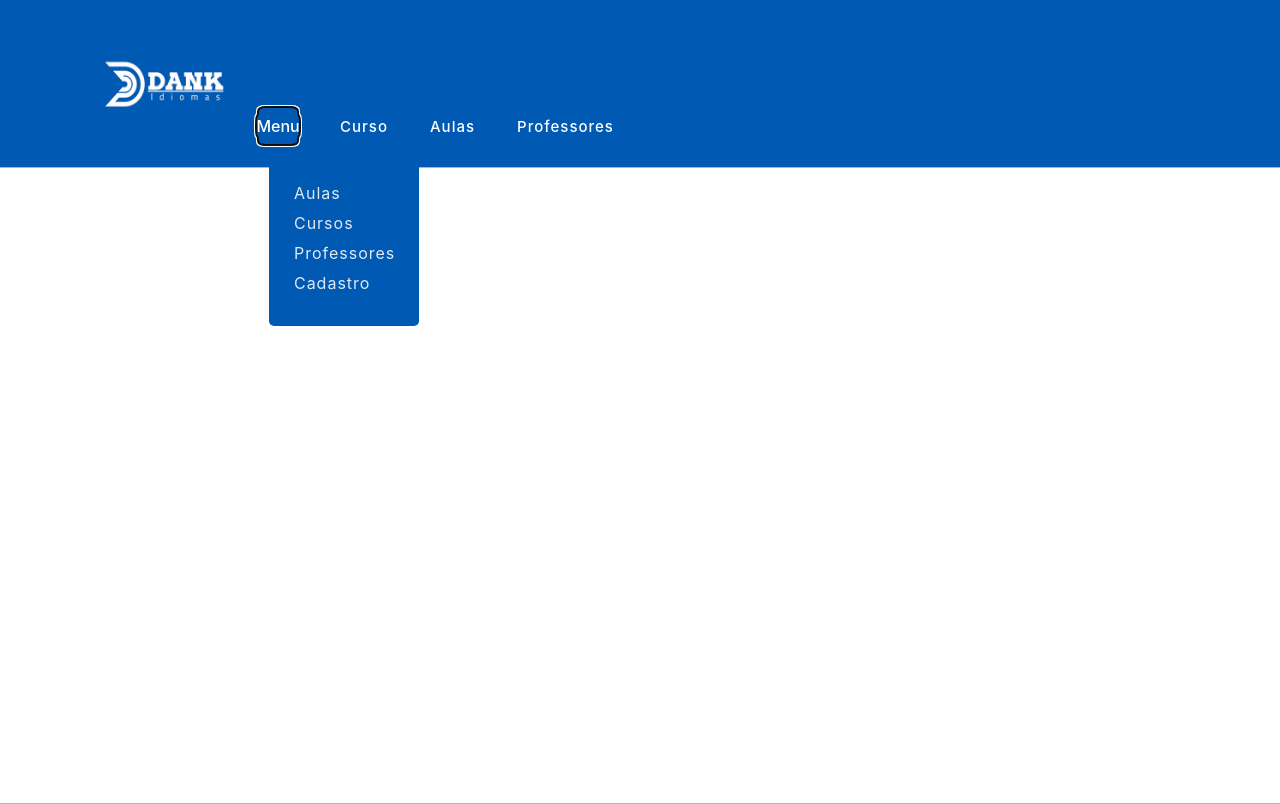
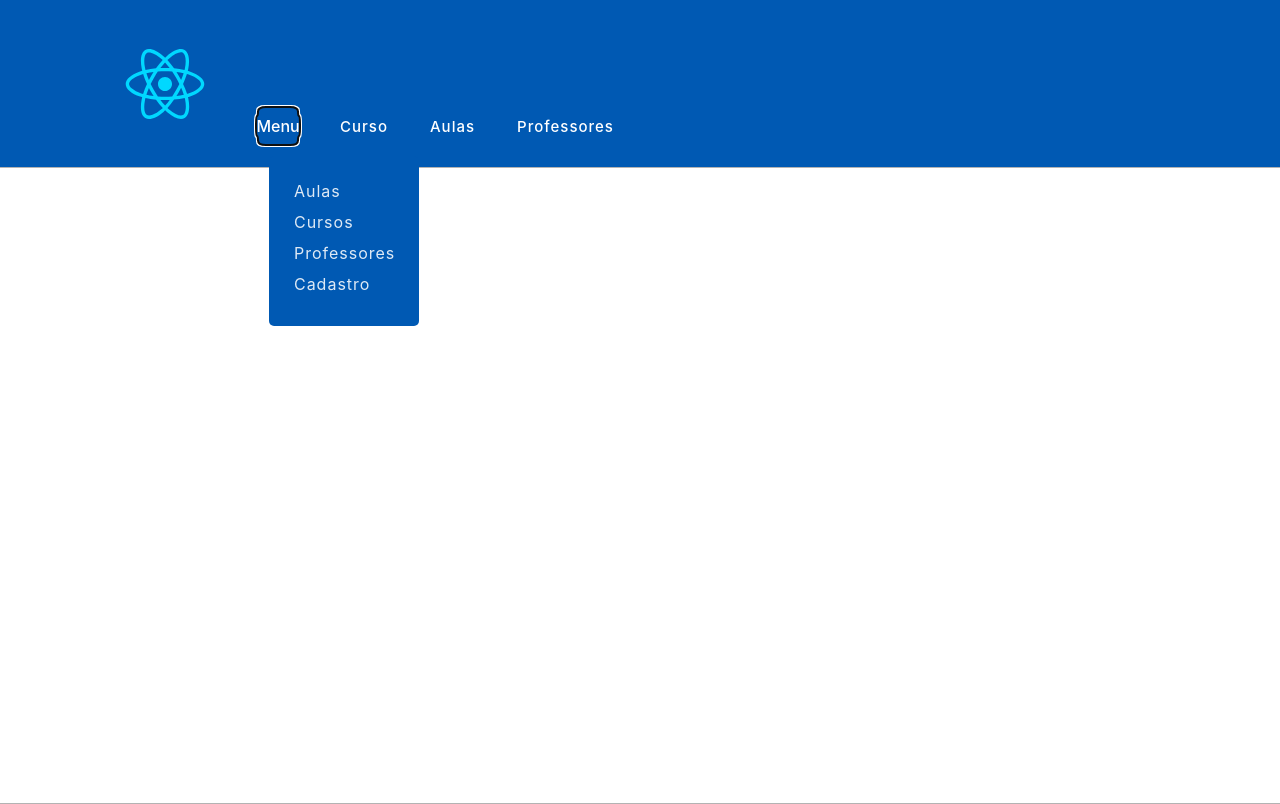
Before and after one commit to GustavoFSProg/testing-layout-web, a React (Vite) app: page / in a window 1280 px wide. Both pictures are taken after a click on the button "Menu". Built offline with nearby package versions, Linux system fonts and the light colour scheme.

Commit message:
indoszinho

```diff
--- a/src/components/header/Header.jsx
+++ b/src/components/header/Header.jsx
@@ -8,7 +8,7 @@ import {
   FormDois,
   MenuButton,
 } from './style'
-import logo from '../../assets/logo.jpeg'
+import logo from '../../assets/react.svg'
 import { BsSearch } from 'react-icons/bs'
 import { useState } from 'react'
 import MenuIcon from '@material-ui/icons/Menu'
@@ -73,6 +73,7 @@ function Header() {
             type="button"
             onClick={() => handleButton()}
           >
+
 
             Menu
           </MenuButton>
@@ -149,16 +150,16 @@ function Header() {
               display: 'flex'
             }}>
 
-              <span style={{ marginBottom: '6px', cursor: 'pointer' }}>
+              <span style={{ marginBottom: '7px', cursor: 'pointer' }}>
                 Aulas
             </span>
-              <span style={{ marginBottom: '6px', cursor: 'pointer' }}>
+              <span style={{ marginBottom: '7px', cursor: 'pointer' }}>
                 Cursos
             </span>
-              <span style={{ marginBottom: '6px', cursor: 'pointer' }}>
+              <span style={{ marginBottom: '7px', cursor: 'pointer' }}>
                 Professores
             </span>
-              <span style={{ marginBottom: '6px', cursor: 'pointer' }}>
+              <span style={{ marginBottom: '7px', cursor: 'pointer' }}>
                 Cadastro
               </span>
             </div>
--- a/src/components/header/style.jsx
+++ b/src/components/header/style.jsx
@@ -130,10 +130,12 @@ export const MenuButton = styled.button`
     background: none;
     border: none;
     color: white;
+
     /*   transition: ease 0.7s; */
 
     &:hover {
-      /* background: darkgray; */
+          border: none;
+
     }
 
   @media screen and (max-width: 800px) {
```
